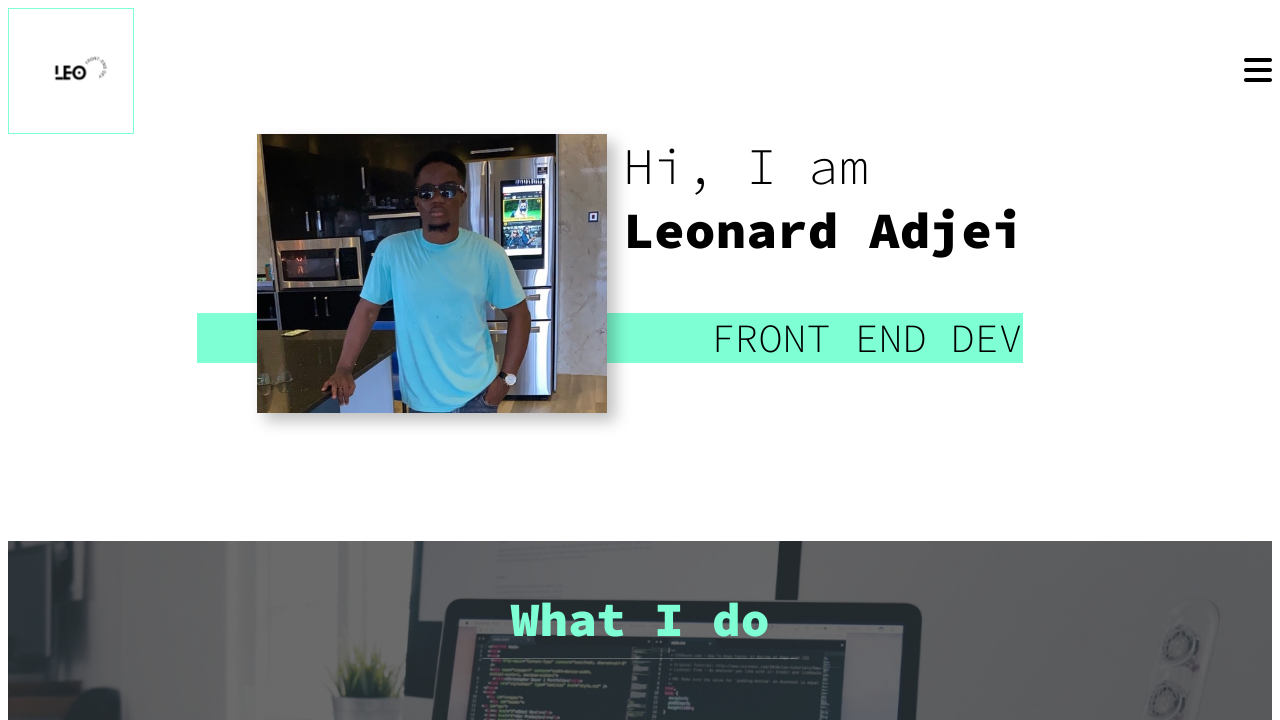
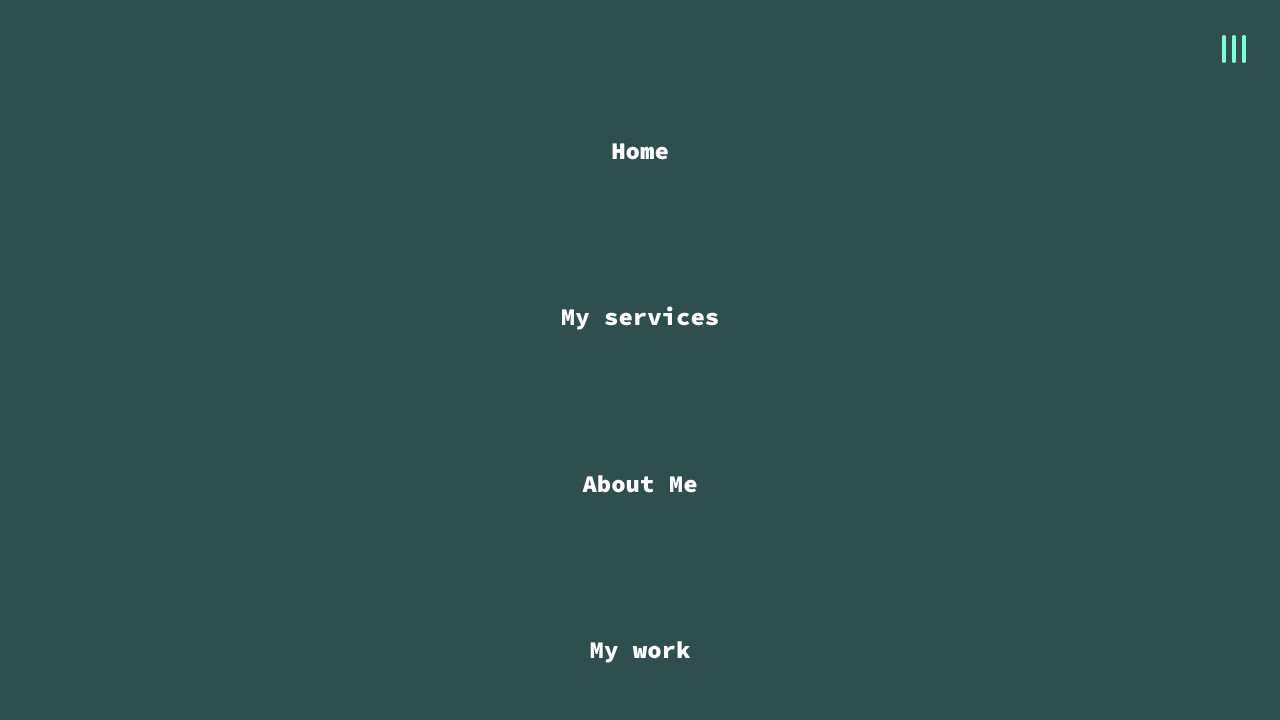
Before and after one commit to blameleo/my-portfolio-2.0, a plain HTML site: page index.html in a window 1280 px wide. Both pictures are taken after a click on the button 1258 px from the left and 71 px from the top of the page. Shown: the top 720 px of the page. Drawn offline with Linux system fonts and the light colour scheme.

Commit message:
Add files via upload

```diff
--- a/index.html
+++ b/index.html
@@ -17,29 +17,29 @@
             <img src="Black And White Rakia Design Studio Logo.png" alt="">
         </div>
 
-        <button>
+        <button id="nav-toggle">
             <i class="fa fa-bars"></i>
         </button>
 
         <nav class="nav-container">
             <ul class="navlist">
-                <li class="list-item"><a href="">Home</a></li>
-                <li class="list-item"><a href="">My services</a></li>
-                <li class="list-item"><a href="">About Me</a></li>
-                <li class="list-item"><a href="">My work</a></li>
+                <li class="list-item"><a href="#intro">Home</a></li>
+                <li class="list-item"><a href="#services">My services</a></li>
+                <li class="list-item"><a href="#about">About Me</a></li>
+                <li class="list-item"><a href="#work">My work</a></li>
             </ul>
         </nav>
     </header>
 
 
 
-    <section class="intro">
+    <section class="intro" id="intro">
         <h1 class="intro-title">Hi, I am <strong>Leonard Adjei</strong></h1>
         <p class="intro-subtext">FRONT END DEV</p>
         <img src="IMG_4126.jpg" alt="" class="intro-image">
     </section>
 
-    <section class="services">
+    <section class="services" id="services">
         <h2 class="services-title">What I do</h2>
         <div class="service">
             <div class="services-card">
@@ -62,7 +62,7 @@
         <a href="#" class="services-btn">see my work</a>
     </section>
 
-    <section class="about">
+    <section class="about" id="about">
         <h2 class="about-title">Who I am</h2>
         <h3 class="about-subtext">Design & developer based out of NYC</h3>
         <img src="dev-jane-02.jpg" alt="" class="about-img">
@@ -70,21 +70,22 @@
         <P class="about-p2">Lorem ipsum dolor sit amet consectetur adipisicing elit. Quaerat consectetur repellat pariatur autem eveniet voluptatum ipsam aliquam, itaque a tenetur odit, consequatur omnis libero amet voluptatem ipsa maxime illo vel.</P>
     </section>
 
-    <section class="work">
+    <section class="work" id="work">
         <h2>My Work</h2>
         <p>A selection of my range of work</p>
 
         <div class="work-container">
-            <a href=""><img src="portfolio-01.jpg" alt=""></a>
-            <a href=""><img src="portfolio-02.jpg" alt=""></a>
-            <a href=""><img src="portfolio-03.jpg" alt=""></a>
-            <a href=""><img src="portfolio-04.jpg" alt=""></a>
-            <a href=""><img src="portfolio-05.jpg" alt=""></a>
-            <a href=""><img src="portfolio-06.jpg" alt=""></a>
-            <a href=""><img src="portfolio-07.jpg" alt=""></a>
-            <a href=""><img src="portfolio-08.jpg" alt=""></a>
-            <a href=""><img src="portfolio-09.jpg" alt=""></a>
-            <a href=""><img src="portfolio-10.jpg" alt=""></a>
+            <a href="" class="work-item"><img src="portfolio-01.jpg" alt=""></a>
+            <a href="" class="work-item"><img src="portfolio-02.jpg" alt=""></a>
+            <a href="" class="work-item"><img src="portfolio-02.jpg" alt=""></a>
+            <a href="" class="work-item"><img src="portfolio-03.jpg" alt=""></a>
+            <a href="" class="work-item"><img src="portfolio-04.jpg" alt=""></a>
+            <a href="" class="work-item"><img src="portfolio-05.jpg" alt=""></a>
+            <a href="" class="work-item"><img src="portfolio-06.jpg" alt=""></a>
+            <a href="" class="work-item"><img src="portfolio-07.jpg" alt=""></a>
+            <a href="" class="work-item"><img src="portfolio-08.jpg" alt=""></a>
+            <a href="" class="work-item"><img src="portfolio-09.jpg" alt=""></a>
+            <a href="" class="work-item" ><img src="portfolio-10.jpg" alt=""></a>
         </div>
     </section>
 
@@ -96,5 +97,8 @@
             <?xml version="1.0"?><svg fill="#000000" xmlns="http://www.w3.org/2000/svg"  viewBox="0 0 24 24" width="32px" height="32px">    <path d="M22,3.999c-0.78,0.463-2.345,1.094-3.265,1.276c-0.027,0.007-0.049,0.016-0.075,0.023c-0.813-0.802-1.927-1.299-3.16-1.299 c-2.485,0-4.5,2.015-4.5,4.5c0,0.131-0.011,0.372,0,0.5c-3.353,0-5.905-1.756-7.735-4c-0.199,0.5-0.286,1.29-0.286,2.032 c0,1.401,1.095,2.777,2.8,3.63c-0.314,0.081-0.66,0.139-1.02,0.139c-0.581,0-1.196-0.153-1.759-0.617c0,0.017,0,0.033,0,0.051 c0,1.958,2.078,3.291,3.926,3.662c-0.375,0.221-1.131,0.243-1.5,0.243c-0.26,0-1.18-0.119-1.426-0.165 c0.514,1.605,2.368,2.507,4.135,2.539c-1.382,1.084-2.341,1.486-5.171,1.486H2C3.788,19.145,6.065,20,8.347,20 C15.777,20,20,14.337,20,8.999c0-0.086-0.002-0.266-0.005-0.447C19.995,8.534,20,8.517,20,8.499c0-0.027-0.008-0.053-0.008-0.08 c-0.003-0.136-0.006-0.263-0.009-0.329c0.79-0.57,1.475-1.281,2.017-2.091c-0.725,0.322-1.503,0.538-2.32,0.636 C20.514,6.135,21.699,4.943,22,3.999z M18,8.999c0,4.08-2.957,8.399-8.466,8.943C10.28,17.413,11,16.662,11,16.662 S8,14,7.775,10.522C8.81,10.838,9.888,10.999,11,10.999h2v-2.5c0-0.001,0-0.001,0-0.001C13.002,7.118,14.12,6,15.5,6 C16.881,6,18,7.119,18,8.5C18,8.5,18,8.92,18,8.999z"/></svg>
         </div>
     </footer>
+
+
+    <script src="index.js"></script>
 </body>
 </html>
--- /dev/null
+++ b/index.js
@@ -0,0 +1,13 @@
+const toggle = document.getElementById('nav-toggle')
+const navLinks = document.querySelectorAll('.navlist')
+
+toggle.addEventListener('click', () =>{
+    document.body.classList.toggle('nav-open');
+
+})
+
+navLinks.forEach(link => {
+    link.addEventListener('click', () => {
+        document.body.classList.remove('nav-open');
+    })
+})
--- a/style.css
+++ b/style.css
@@ -68,12 +68,27 @@ body {
     font-family: 'Source Code Pro', monospace;
 }
 
+html {
+    scroll-behavior: smooth;
+}
+
 button {
     background: transparent;
     border: none;
     font-size: 2rem;
     margin: 0;
     padding: 0;
+    z-index: 1000;
+    cursor: pointer;
+    position: absolute;
+    right: 1em;
+    top: 1em;
+
+}
+
+i {
+    transition: transform 250ms ease-in-out;
+    color: aquamarine;
 }
 
 .logo {
@@ -86,12 +101,70 @@ button {
 header {
     display: flex;
     justify-content: space-between;
-    padding: 0;
+    padding: 1em;
 }
 
 .nav-container {
-    display: none;
+    position: fixed;
+    color: white;
+    background-color: darkslategrey;
+    top: 0;
+    right: 0;
+    left: 0 ;
+    bottom: 0;
+    z-index: 100;
+    transform: translateX(100%);
+    transition: transform 250ms cubic-bezier(.5, 0, .5, 1);
 }
+
+.nav-open .nav-container {
+    transform: translateX(0);
+}
+
+.nav-open button {
+    position: fixed;
+}
+
+.nav-open i {
+    transform: rotate(.75turn);
+}
+
+.nav-open i::before {
+    transform: rotate(90deg) ;
+}
+
+.nav-open i::after {
+    opacity: 0;
+}
+
+
+
+.navlist {
+    list-style: none;
+    display: flex;
+    height: 100%;
+    flex-direction: column;
+    justify-content: space-evenly;
+    align-items: center;
+    margin: 0;
+    padding: 0;
+    font-size: 1.5rem;
+    font-weight: 600;
+}
+
+.list-item {
+    color: white;
+}
+
+.list-item:hover {
+    color: aqua;
+}
+
+.list-item a{
+    text-decoration: none;
+    color: inherit;
+}
+
 h2 {
     font-size: 2rem;
     font-weight: 600;
@@ -238,7 +311,7 @@ img {
 @media  (min-width: 600px) {
     .about {
         display: grid;
-        width: min-content;
+        max-width: 1000px;
         margin: 0 auto;
         grid-gap: 1em;
         grid-template-areas:
@@ -305,23 +378,33 @@ img {
 }
 
 .work img {
-    width: 50%;
     margin: 0 auto;
+    transition:
+    transform 750ms cubic-bezier(.5, 0, .5, 1),
+    opacity 250ms linear;
 }
+
+
+.work img:hover {
+    transform: scale(1.2);
+    opacity: .75;
+}
+
+.work-item {
+     background-color: aquamarine;
+    overflow: hidden;
+}
+
+
 
 
 @media (min-width:800px){
     .work-container {
         display: grid;
-        grid-template-columns: min-content min-content min-content min-content min-content;
+        grid-template-columns: repeat(auto-fit, minmax(200px , 1fr));
         padding: 2em;
-        justify-content: center;
     }
 
-    .work img {
-        margin: 0;
-        min-width: 200px;
-    }
 
 
 }
```
